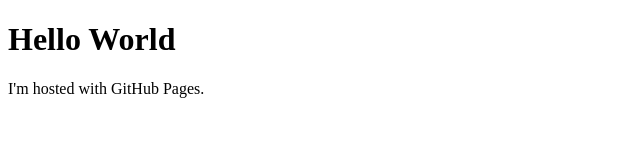
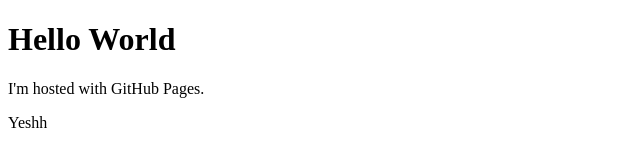
Before and after one commit to affeirul/makerx.github.io, a plain HTML site: page index.html in a window 1280 px wide. Shown: the full height of the page, 0-640 px from the left. Drawn offline with Linux system fonts and the light colour scheme.

Commit message:
Update index.html

```diff
--- a/index.html
+++ b/index.html
@@ -3,5 +3,6 @@
 <body>
 <h1>Hello World</h1>
 <p>I'm hosted with GitHub Pages.</p>
+<p>Yeshh</p>
 </body>
 </html>
```
